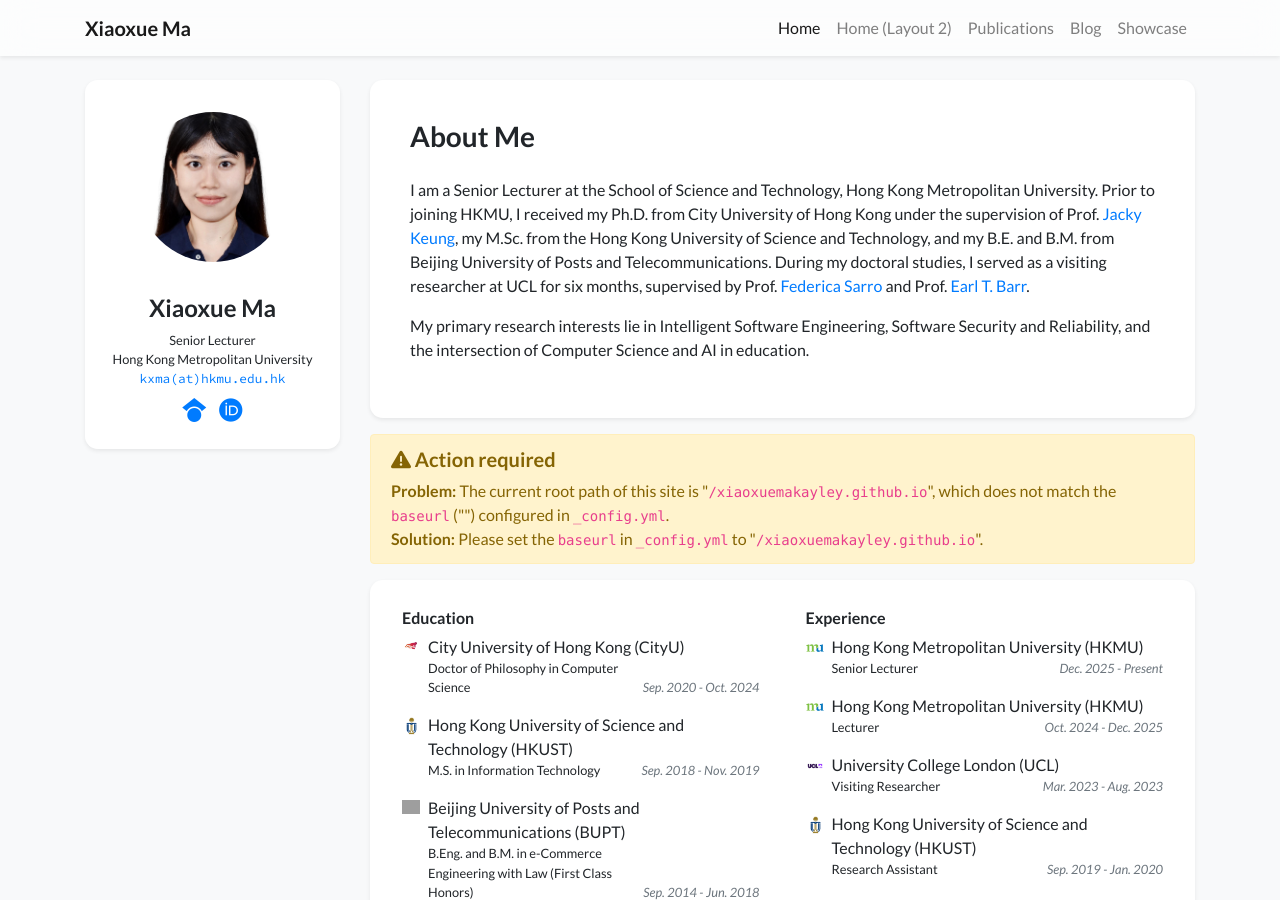
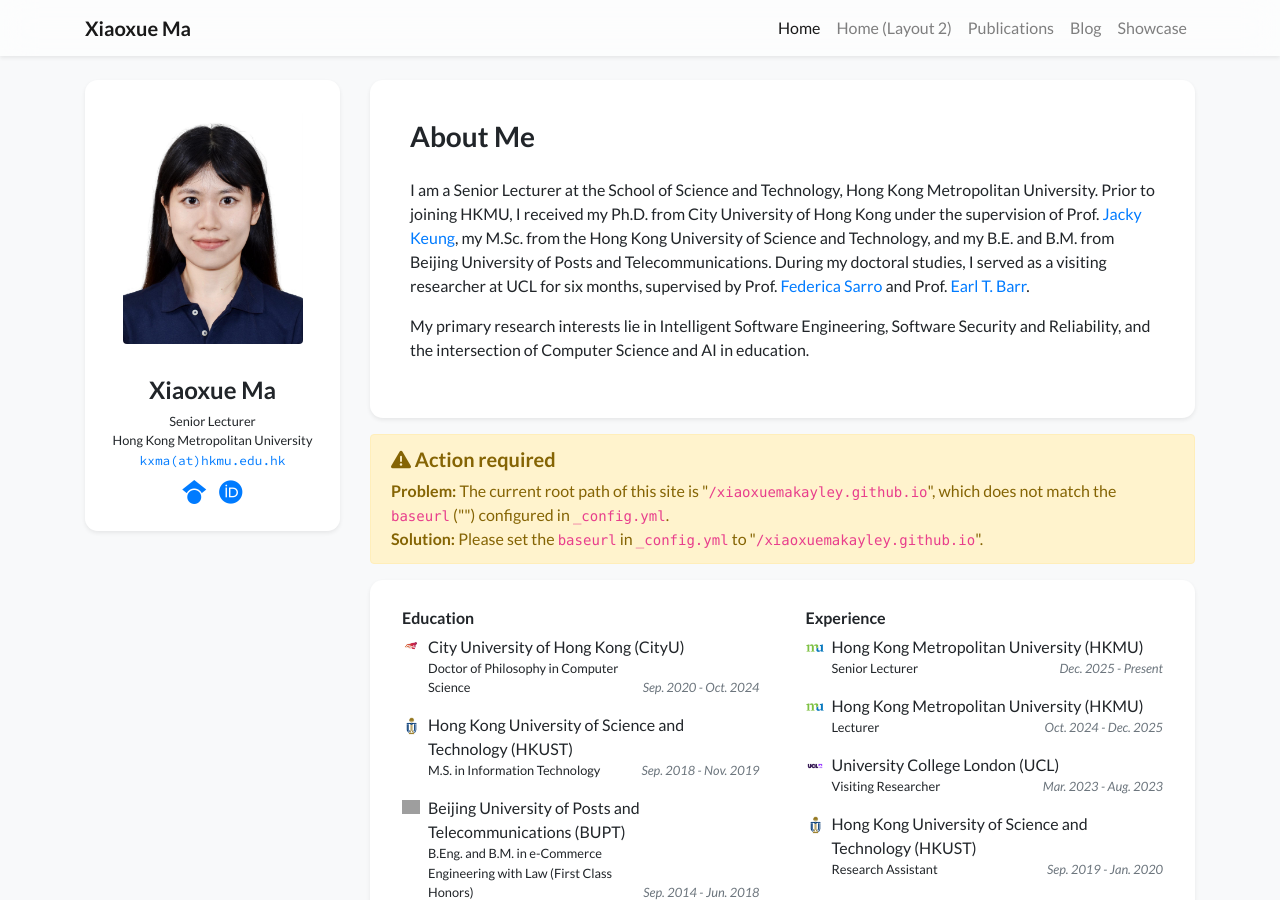
Before and after one commit to xiaoxuemakayley/xiaoxuemakayley.github.io, a Jekyll site: the page built from index.html, in a window 1280 px wide and 900 px high. Built offline with Jekyll 4.4.1, drawn with Linux system fonts in a browser that asks for light colours; nearby versions of some CDN libraries; a style sheet for code colours, icons or effects is not loaded; grey boxes are pictures that could not be loaded.

Commit message:
Update profile_card_mini.html

```diff
--- a/_includes/widgets/profile_card_mini.html
+++ b/_includes/widgets/profile_card_mini.html
@@ -5,19 +5,19 @@
                 <div class="row">
                     <div class="col text-center">
                         {% if site.data.profile.portrait_url %}
-                        <!-- 电脑端：限制大小为 150px，变成圆形，居中 -->
+                        <!-- 电脑端：限制宽度，保留原图比例，加个小圆角 -->
                         <div class="figure d-none d-md-block mt-2 mb-4">
                             <img
                                 src="{{ site.data.profile.portrait_url | relative_url }}"
-                                class="figure-img img-fluid rounded-circle"
-                                style="width: 150px; height: 150px; object-fit: cover;"
+                                class="figure-img img-fluid rounded"
+                                style="max-width: 180px; height: auto;"
                                 data-toggle="tooltip"
                                 data-placement="top"
                                 title="{{ site.data.profile.portrait_caption }}">
                         </div>
-                        <!-- 手机端：保持圆形居中 -->
+                        <!-- 手机端：同样限制宽度，保留比例 -->
                         <div class="mb-3 d-md-none text-center">
-                            <img src="{{ site.data.profile.portrait_url | relative_url }}" class="rounded-circle" style="width: 120px; height: 120px; object-fit: cover;" alt="Portrait">
+                            <img src="{{ site.data.profile.portrait_url | relative_url }}" class="rounded" style="max-width: 150px; height: auto;" alt="Portrait">
                         </div>
                         {% endif %}
                     </div>
```
